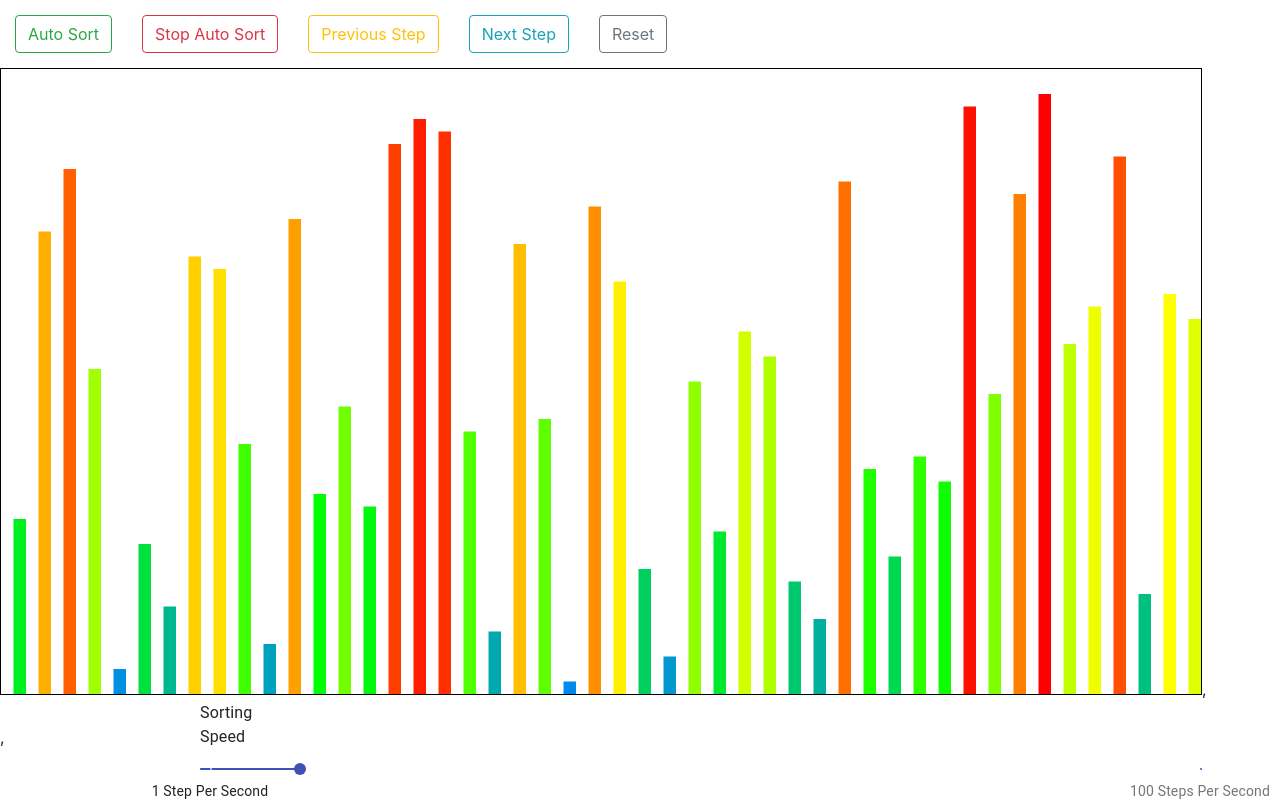
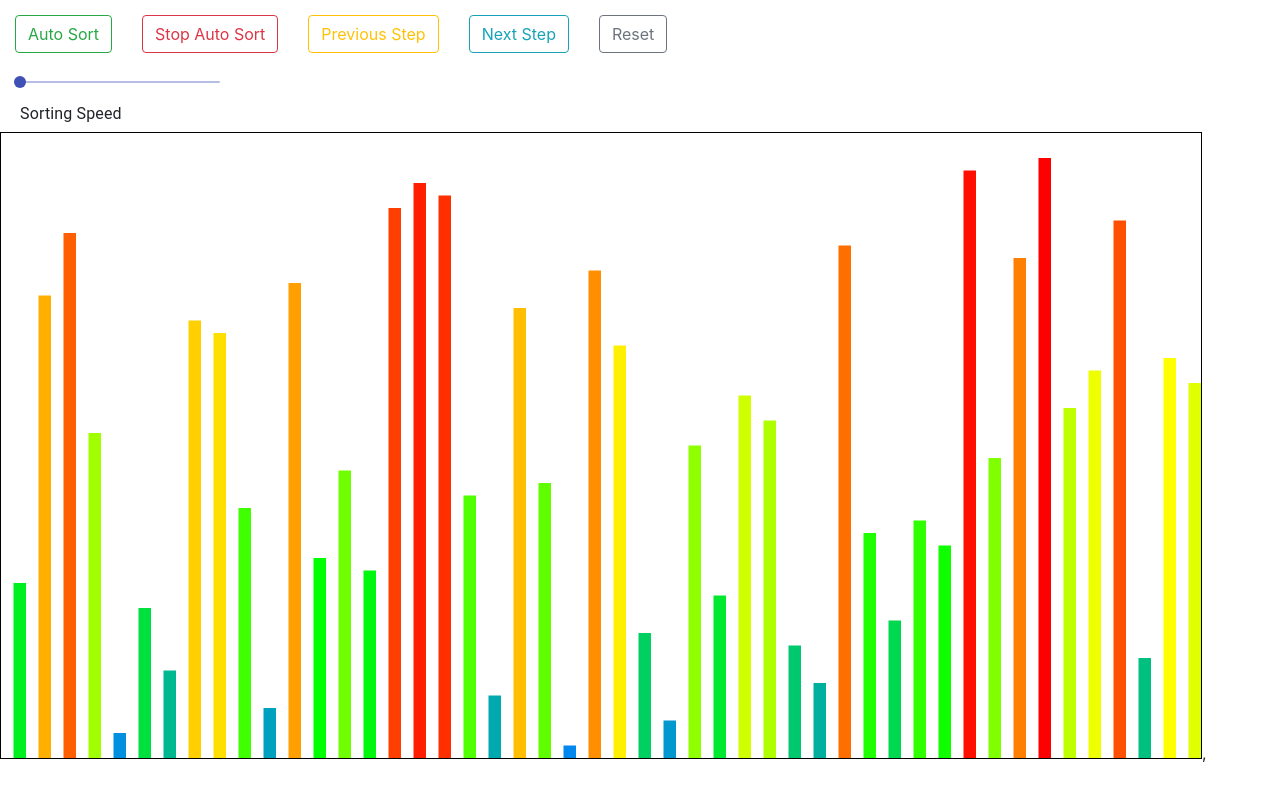
Before and after one commit to EvanBC1/Sorting-Visualizer, a React (Create React App) app: page / in a window 1280 px wide. Built offline with nearby package versions, Linux system fonts and the light colour scheme.

Commit message:
sorting speed slider working

```diff
--- a/src/App.js
+++ b/src/App.js
@@ -1,6 +1,10 @@
 import React from 'react'
 import Button from 'react-bootstrap/Button';
+import Typography from '@material-ui/core/Typography';
+import Slider from '@material-ui/core/Slider';
 import './main.css'
+import bubbleSort from "./util/bubbleSort";
+
 
 const box = 25;
 let sort;
@@ -8,9 +12,8 @@ let arr = [];
 let arrLength = 48;
 let currentStep = 0;
 let savedArray = [];
-let changedIndex = [];
-let highlightedIndex = 0;
-let sortingSpeed = 10;
+let sortingSpeed;
+let sorting = false;
 
 export default function Canvas() {
   const canvasRef = React.useRef(null);
@@ -29,36 +32,10 @@ export default function Canvas() {
       const j = Math.floor(Math.random() * (i + 1));
       [arr[i], arr[j]] = [arr[j], arr[i]];
     }
-    bubbleSort();
+    // passes generated array to bubble sorter and draws it on the canvas
+    savedArray = bubbleSort(arr, savedArray);
+    arr = savedArray[0];
     handleDrawing();
-  }
-
-  function bubbleSort() {
-    let sorted = false;
-    let sorts = 0;
-    savedArray = [];
-
-    while(!sorted) {
-      sorts = 0;
-      for (let i = 0; i < arr.length - 1; i++) {
-        if (arr[i] > arr[i + 1]) {
-          let temp = arr[i];
-          arr[i] = arr[i + 1];
-          arr[i + 1] = temp;
-
-          // making array immutable
-          let arr2 = arr.slice();
-
-          savedArray.push(arr2);
-          changedIndex.push(i);
-          sorts ++;
-        }
-      }
-      if (sorts === 0) {
-        sorted = true;
-      }
-    }
-    arr = savedArray[0];
   }
 
   function handleDrawing() {
@@ -84,9 +61,8 @@ export default function Canvas() {
   function nextStep() {
     currentStep++;
     if (savedArray[currentStep]) {
-      highlightedIndex++;
       arr = savedArray[currentStep];
-      handleDrawing(arr, changedIndex);
+      handleDrawing(arr);
     } else {
       currentStep--;
       stopAutoSort()
@@ -97,25 +73,40 @@ export default function Canvas() {
     if (currentStep > 0) {
       currentStep --;
       arr = savedArray[currentStep];
-      handleDrawing(arr, changedIndex);
+      handleDrawing(arr);
     }
     stopAutoSort()
   }
 
   function autoSort() {
     sort = setInterval(nextStep, sortingSpeed);
+    sorting = true;
   }
 
   function stopAutoSort() {
     clearInterval(sort);
+    sorting = false;
   }
 
   function resetVariables () {
     currentStep = 0;
     savedArray = [];
-    changedIndex = [];
     stopAutoSort();
     generateArray(arrLength);
+    sorting = false;
+  }
+
+  function valuetext(value) {
+    if (sorting === true) {
+      stopAutoSort();
+      autoSort();
+    }
+    if (value < 51) {
+      sortingSpeed = 1000 - value * 18;
+    } else {
+      sortingSpeed = 100 - (value - 50) * 1.8;
+    }
+    return value;
   }
 
   return (
@@ -126,6 +117,21 @@ export default function Canvas() {
     <Button variant="outline-warning" onClick={previousStep} >Previous Step</Button>
     <Button variant="outline-info" onClick={nextStep}>Next Step</Button>
     <Button variant="outline-secondary" onClick={resetVariables}>Reset</Button>
+
+    <div id='speedSlider'>
+      <Slider
+        defaultValue={0}
+        getAriaValueText={valuetext}
+        aria-labelledby="discrete-slider-small-steps"
+        step={1}
+        min={0}
+        max={100}
+        valueLabelDisplay="auto"
+      />
+      <Typography id="discrete-slider-small-steps" gutterBottom>
+        Sorting Speed
+      </Typography>
+    </div>
   </div>
     <canvas
       ref={canvasRef}
--- a/src/index.js
+++ b/src/index.js
@@ -1,13 +1,11 @@
 import React from 'react';
 import ReactDOM from 'react-dom';
 import Canvas from './App';
-import Slider from './slider'
 import 'bootstrap/dist/css/bootstrap.min.css';
 
 
 ReactDOM.render(
   <>
   <Canvas />,
-  <Slider />,
 </>,
   document.getElementById('root'));
--- a/src/main.css
+++ b/src/main.css
@@ -5,3 +5,8 @@
 canvas {
   border: 1px solid black
 }
+
+#speedSlider {
+  width: 200px;
+  margin-left: 20px;
+}
--- a/src/slider.js
+++ b/src/slider.js
@@ -6,30 +6,13 @@ import Slider from '@material-ui/core/Slider';
 const useStyles = makeStyles(theme => ({
   root: {
     width: 300,
-  },
-  margin: {
-    height: theme.spacing(3),
-    marginLeft: 200,
+    marginLeft: 50,
+    marginTop: 40,
   },
 }));
 
-const marks = [
-  {
-    value: 10,
-    label: '1 Step Per Second',
-  },
-  {
-    value: 1000,
-    label: '100 Steps Per Second',
-  },
-];
-
 function valuetext(value) {
-  return `${value}°C`;
-}
-
-function valueLabelFormat(value) {
-  return marks.findIndex(mark => mark.value === value) + 1;
+  return value;
 }
 
 export default function DiscreteSlider() {
@@ -37,20 +20,18 @@ export default function DiscreteSlider() {
 
   return (
     <div className={classes.root}>
-    <div className={classes.margin}>
-      <Typography id="discrete-slider-restrict" gutterBottom>
-        Sorting Speed
+      <Slider
+        defaultValue={1}
+        getAriaValueText={valuetext}
+        aria-labelledby="discrete-slider-small-steps"
+        step={1}
+        min={1}
+        max={100}
+        valueLabelDisplay="on"
+      />
+      <Typography id="discrete-slider-small-steps" gutterBottom>
+        Steps Per Second
       </Typography>
-      <Slider
-        defaultValue={200}
-        valueLabelFormat={valueLabelFormat}
-        getAriaValueText={valuetext}
-        aria-labelledby="discrete-slider-restrict"
-        step={null}
-        valueLabelDisplay="auto"
-        marks={marks}
-      />
-    </div>
     </div>
   );
 }
--- /dev/null
+++ b/src/util/bubbleSort.js
@@ -0,0 +1,26 @@
+export default function bubbleSort(arr, savedArray) {
+  let sorted = false;
+  let sorts = 0;
+  savedArray = [];
+
+  while(!sorted) {
+    sorts = 0;
+    for (let i = 0; i < arr.length - 1; i++) {
+      if (arr[i] > arr[i + 1]) {
+        let temp = arr[i];
+        arr[i] = arr[i + 1];
+        arr[i + 1] = temp;
+
+        // making array immutable
+        let arr2 = arr.slice();
+
+        savedArray.push(arr2);
+        sorts ++;
+      }
+    }
+    if (sorts === 0) {
+      sorted = true;
+    }
+  }
+  return savedArray;
+}
```
